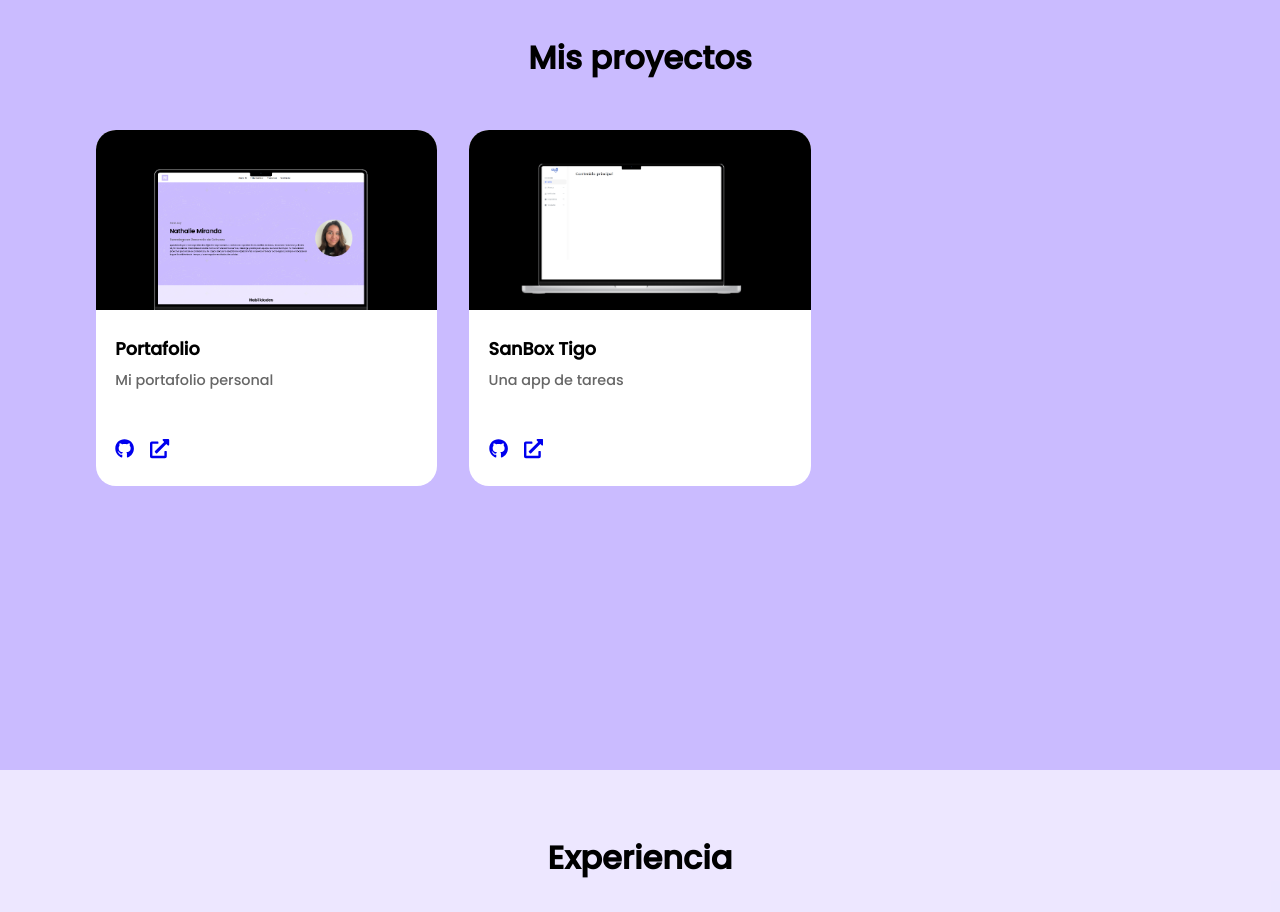
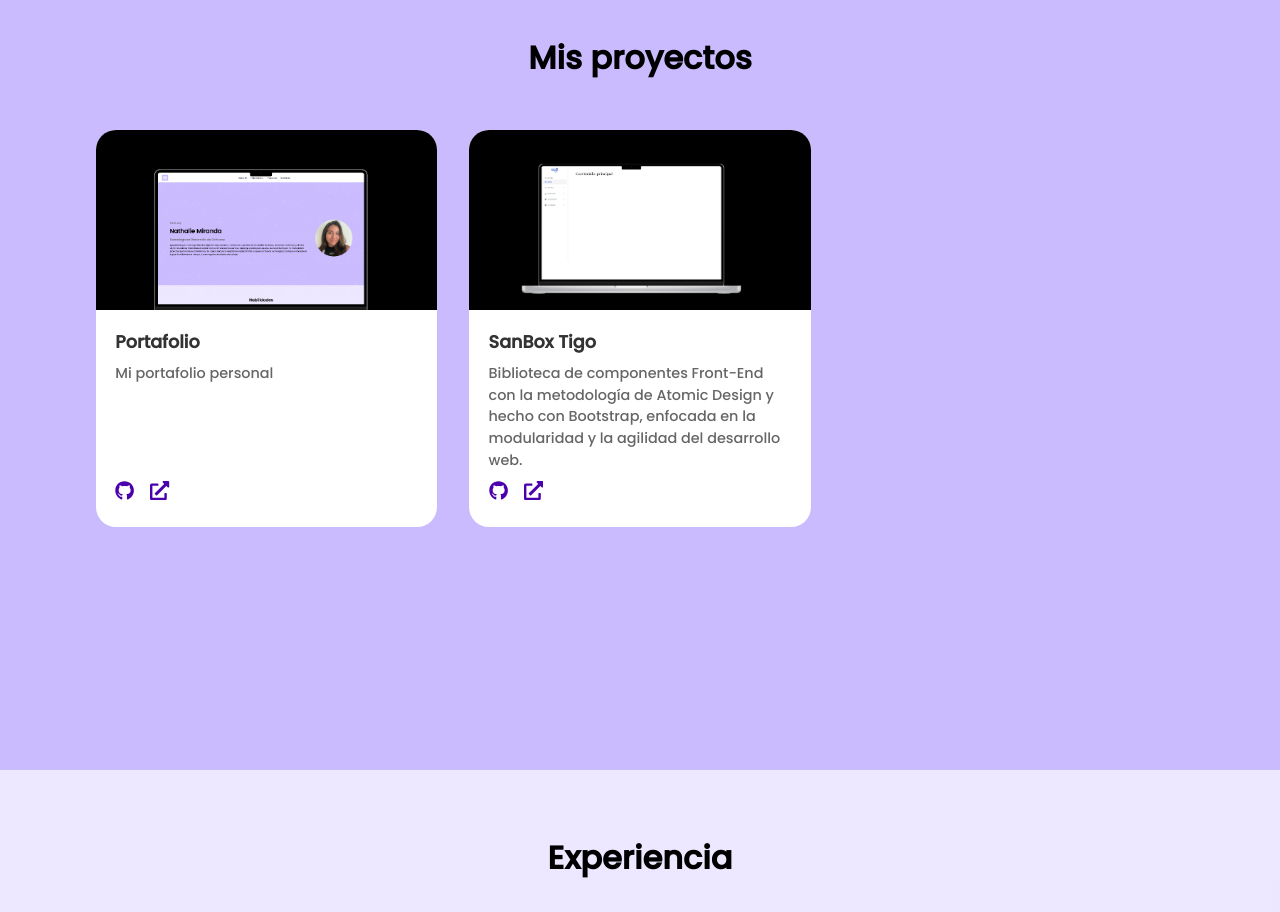
Before and after one commit to NathyGaby04/Portafolio, a React (Vite) app in the folder portafolio/: page / in a window 1280 px wide. Shown: the part 1660-2572 px from the top of the page. Built offline with nearby package versions, Linux system fonts and the light colour scheme.

Commit message:
Actualización

```diff
--- a/portafolio/src/components/Proyectos.jsx
+++ b/portafolio/src/components/Proyectos.jsx
@@ -15,7 +15,7 @@ function Proyectos() {
         },
         {
             nombre: 'SanBox Tigo',
-            descripcion: 'Una app de tareas',
+            descripcion: 'Biblioteca de componentes Front-End con la metodología de Atomic Design y hecho con Bootstrap, enfocada en la modularidad y la agilidad del desarrollo web.',
             imagen: foto2,
             github: 'https://github.com/NathyGaby04/SanBox-Test.git',
             demo: 'https://san-box-test.vercel.app/index.html'
@@ -29,26 +29,20 @@ function Proyectos() {
             <div className="Proyectos-grid">
                 {proyectos.map(proyecto => (
                     <div className="ProyectoCard" key={proyecto.nombre}>
+                    <a href={proyecto.demo} target="_blank" rel="noreferrer" className="Proyecto-link-wrapper">
+                        <img src={proyecto.imagen} alt={proyecto.nombre} className="Proyecto-img" />
 
-                    <a href={proyecto.demo} target="_blank" rel="noreferrer" className="Proyecto-link-wrapper">
-                        <img
-                            src={proyecto.imagen}
-                            alt={proyecto.nombre}
-                            className="Proyecto-img"
-                        />
-
-                        <div className="Proyecto-info">
+                        <div className="Proyecto-cuerpo">
                             <h3>{proyecto.nombre}</h3>
                             <p>{proyecto.descripcion}</p>
                         </div>
                     </a>
 
-                    <div className="Proyecto-info">
+                    <div className="Proyecto-footer">
                         <div className="Proyecto-links">
                             <a href={proyecto.github} target="_blank" rel="noreferrer" className="github-link">
                                 <FaGithub />
                             </a>
-
                             <a href={proyecto.demo} target="_blank" rel="noreferrer">
                                 <FaExternalLinkAlt />
                             </a>
--- a/portafolio/src/index.css
+++ b/portafolio/src/index.css
@@ -207,29 +207,17 @@ body::before {
     grid-template-columns: repeat(3, 1fr);
     gap: 2rem;
     width: 100%;
-    position: relative;
-    z-index: 1;
-}
-
-.Proyecto-link-wrapper {
-    text-decoration: none;
-    color: inherit;
-    display: block;
 }
 
 .ProyectoCard {
     background-color: white;
     border-radius: 20px;
     overflow: hidden;
+    display: flex;
+    flex-direction: column;
+    height: 100%;
     transition: all 0.3s ease;
     cursor: pointer;
-    display: flex;
-    flex-direction: column;
-}
-
-.github-link {
-    position: relative;
-    z-index: 2;
 }
 
 .ProyectoCard:hover {
@@ -243,30 +231,60 @@ body::before {
     object-fit: cover;
 }
 
-.Proyecto-info {
-    padding: 1.2rem;
+.Proyecto-link-wrapper {
+    text-decoration: none;
+    color: inherit;
     display: flex;
     flex-direction: column;
-    gap: 0.5rem;
+    flex-grow: 1;
 }
 
-.Proyecto-info h3 {
+.Proyecto-cuerpo {
+    padding: 1.2rem;
+    padding-bottom: 0.5rem;
+    display: flex;
+    flex-direction: column;
+    flex-grow: 1;
+}
+
+.Proyecto-cuerpo h3 {
     font-size: 1.1rem;
     font-weight: 600;
+    color: #333;
+    margin: 0;
 }
 
-.Proyecto-info p {
+.Proyecto-cuerpo p {
     font-size: 0.9rem;
     color: #666;
+    line-height: 1.5;
+    margin-top: 0.5rem;
 }
 
+.Proyecto-footer {
+    padding: 0 1.2rem 1.2rem 1.2rem;
+}
 
 .Proyecto-links {
     display: flex;
     gap: 1rem;
-    margin-top: 0.5rem;
     font-size: 1.2rem;
 }
+
+.Proyecto-links a {
+    color: #4b00ad;
+    transition: opacity 0.3s ease;
+}
+
+.Proyecto-links a:hover {
+    opacity: 0.7;
+}
+
+.github-link {
+    position: relative;
+    z-index: 2;
+}
+
 /* ── Experiencia ── */
 .Experiencia {
     min-height: auto;
```
